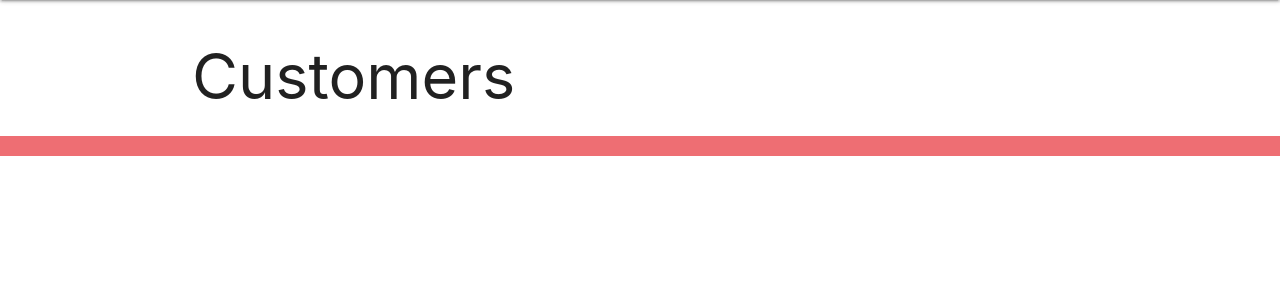
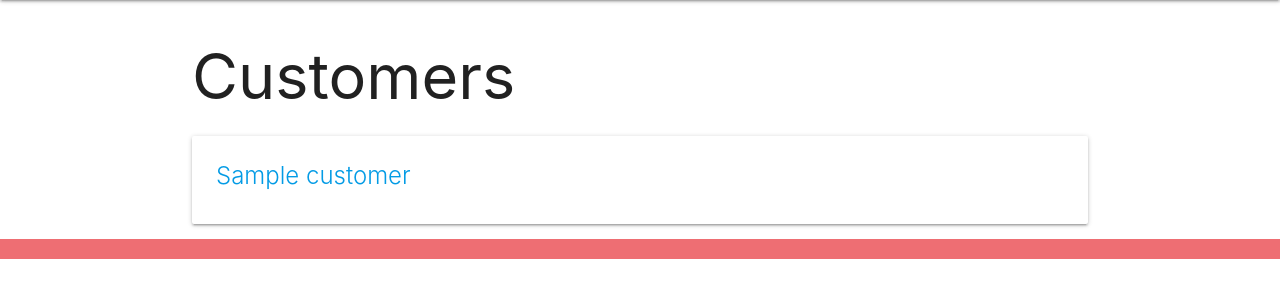
Before and after one commit to lcrosariol/Photofy, a Django app: template main_app/templates/customer.html in a window 1280 px wide. Shown: the part 64-364 px from the top of the page. Run offline with Django 3.2, Linux system fonts and the light colour scheme; the template is opened without the code that fills it: most values are stand-ins (such as "Sample title", 1, 10 or a date in 2020); parts of the project's set-up code (start-up, migrations or seed data) failed here and were passed over.

Commit message:
some html and some work on paths

```diff
--- a/main_app/templates/customer.html
+++ b/main_app/templates/customer.html
@@ -3,5 +3,15 @@
 
 <h1>Customers</h1>
 
+{% for customer in customer_list %}
+  <a href="{% url 'customer_detail' customer.id %}">
+    <div class="card">
+        <!-- is this how we want to display the customers? on a card or seperate page? -->
+        <div class="card-content">
+            <span class="card-title">{{ customer.name }}</span>
+        </div>
+    </div>
+  </a>
+{% endfor %}
 
 {% endblock %}
--- a/main_app/urls.py
+++ b/main_app/urls.py
@@ -18,11 +18,33 @@ from . import views
 
 urlpatterns = [
     path('', views.home, name='home'),
+    #home page
     path('bookings/', views.bookings, name='bookings'),
-    path('customers/', views.customers, name='customers'),
-    path('gear/', views.gear, name='gear'),
+    #bookings page
+
+
+
+
+
+
+
+    path('customer/', views.CustomerList.as.view(), name='customer_index'),
+    #customer page
+    path('customer/<intA:pk>/', views.CustomerDetail.as_view(), name='customer_detail'),
+    #view customer detail
+    path('customer/create/', views.CustomerCreate, name='customer_create'),
+    #create a new customer
+    path('customer/<int:pk>/update/', views.CustomerUpdate.as_view(), name='customer_update'),
+    #update a customer
+    path('customer/<int:pk>/delete/', views.CustomerDelete.as_view(), name='customer_delete'),
+    #delete a customer
+    path('equiptment/', views.equiptment, name='equiptment'),
+    #equiptment page
     path('portfolio/', views.portfolio, name='portfolio'),
+    #portfolio page
     path('transactions/', views.transactions, name='transactions'),
+    #list of transactions may be seperate page or added to customer page...
     path('profile/', views.profile, name='profile'),
+    #user profile page
 
 ]
```
